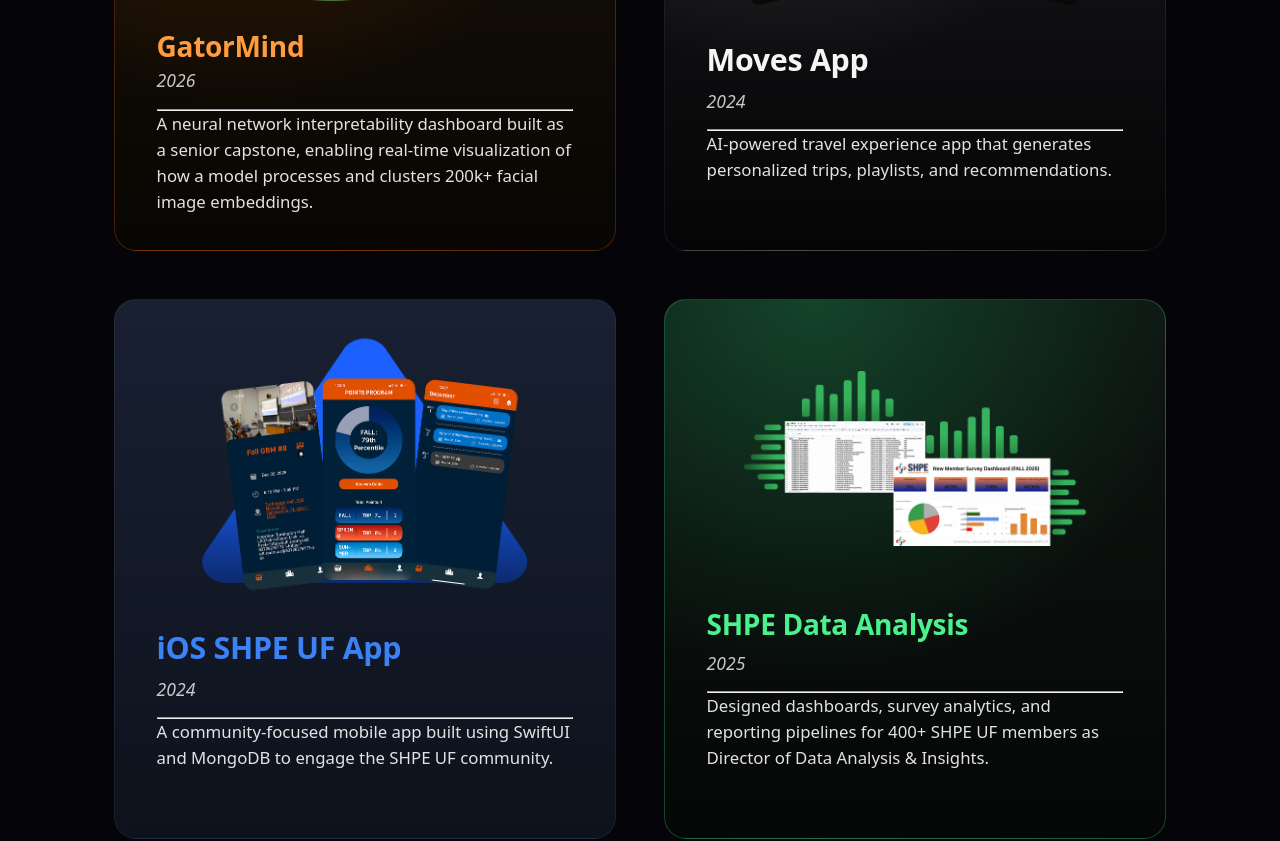
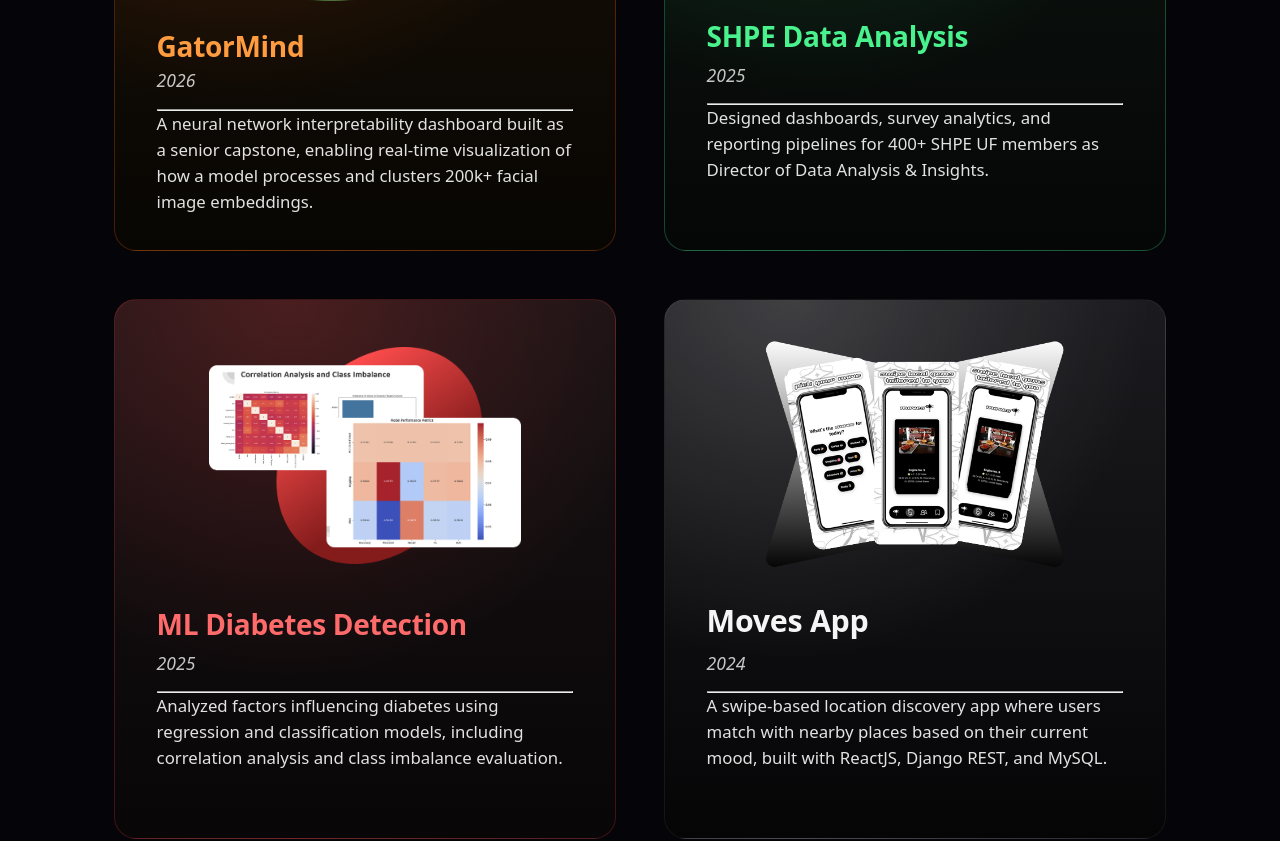
Before and after one commit to jlopezmarti20/jesuslopez-portfolio-website, a React (Vite) app: page / in a window 1280 px wide. Shown: the part 1180-2021 px from the top of the page. Built offline with nearby package versions, Linux system fonts and the light colour scheme.

Commit message:
Reorder projects by year

```diff
--- a/src/data/projectsData.js
+++ b/src/data/projectsData.js
@@ -11,34 +11,14 @@
     image: null,
   },
   {
-    slug: "moves-app",
-    id: "moves",
-    title: "Moves App",
-    year: "2024",
-    description:
-      "AI-powered travel experience app that generates personalized trips, playlists, and recommendations.",
-    link: "/projects/moves",
-  },
-  {
-    slug: "ios-shpe",
-    title: "iOS SHPE UF App",
-    year: "2024",
-    summary:
-      "A community-focused mobile app built using SwiftUI and MongoDB to engage the SHPE UF community.",
-    tech: "SwiftUI • MongoDB • iOS",
-    image: null, // overridden with Group 2 composite
-    link: "/projects/ios-shpe",
-  },
-  {
     slug: "shpe-data",
     id: "shpe-data",
     title: "SHPE Data Analysis",
     year: "2025",
     description:
       "Designed dashboards, survey analytics, and reporting pipelines for 400+ SHPE UF members as Director of Data Analysis & Insights.",
-    // we override the visual with Group 3 in ProjectsSection.jsx
     image: null,
-    link: "/projects/shpe-data", // <-- this makes “View Project” show up
+    link: "/projects/shpe-data",
   },
   {
     slug: "ml-diabetes",
@@ -49,6 +29,25 @@
     link: "/projects/ml-diabetes",
     accentClass: "project-card--ml",
   },
+  {
+    slug: "moves-app",
+    id: "moves",
+    title: "Moves App",
+    year: "2024",
+    description:
+      "A swipe-based location discovery app where users match with nearby places based on their current mood, built with ReactJS, Django REST, and MySQL.",
+    link: "/projects/moves",
+  },
+  {
+    slug: "ios-shpe",
+    title: "iOS SHPE UF App",
+    year: "2024",
+    summary:
+      "A production-ready iOS app built with Swift for 300+ SHPE UF members to track events, announcements, and SHPEitos points in real time.",
+    tech: "SwiftUI • MongoDB • iOS",
+    image: null,
+    link: "/projects/ios-shpe",
+  },
 ];
 
 export default projectsData;
```
